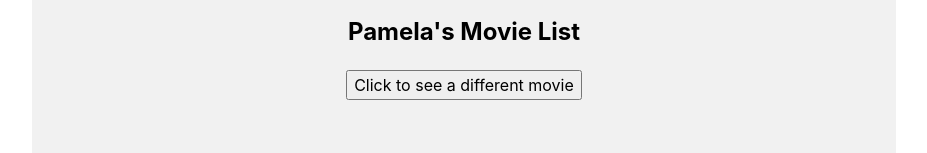
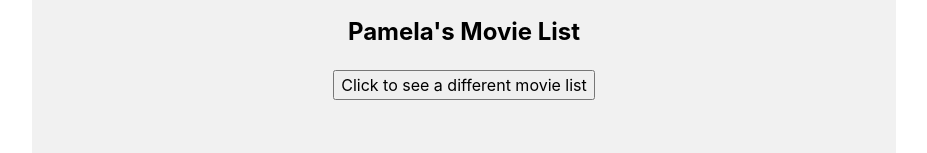
Before and after one commit to pamelaiman/map-react, a React (Vite) app: page / in a window 1280 px wide. Shown: the part 266-419 px from the top of the page, without its empty margins (176-1103 px from the left). Built offline with nearby package versions, Linux system fonts and the light colour scheme.

Commit message:
typo errors corrected

```diff
--- a/src/MapPractice2.jsx
+++ b/src/MapPractice2.jsx
@@ -18,7 +18,7 @@ export default function MapPractice2() {
     return (
         <div className="mapPractice">
             <h2>Pamela's Movie List</h2>
-            <button onClick={regenerate}>Click to see a different movie</button>
+            <button onClick={regenerate}>Click to see a different movie list</button>
             <div className="movieList">
                 {movies.map(showMovies)}
             </div>
```
